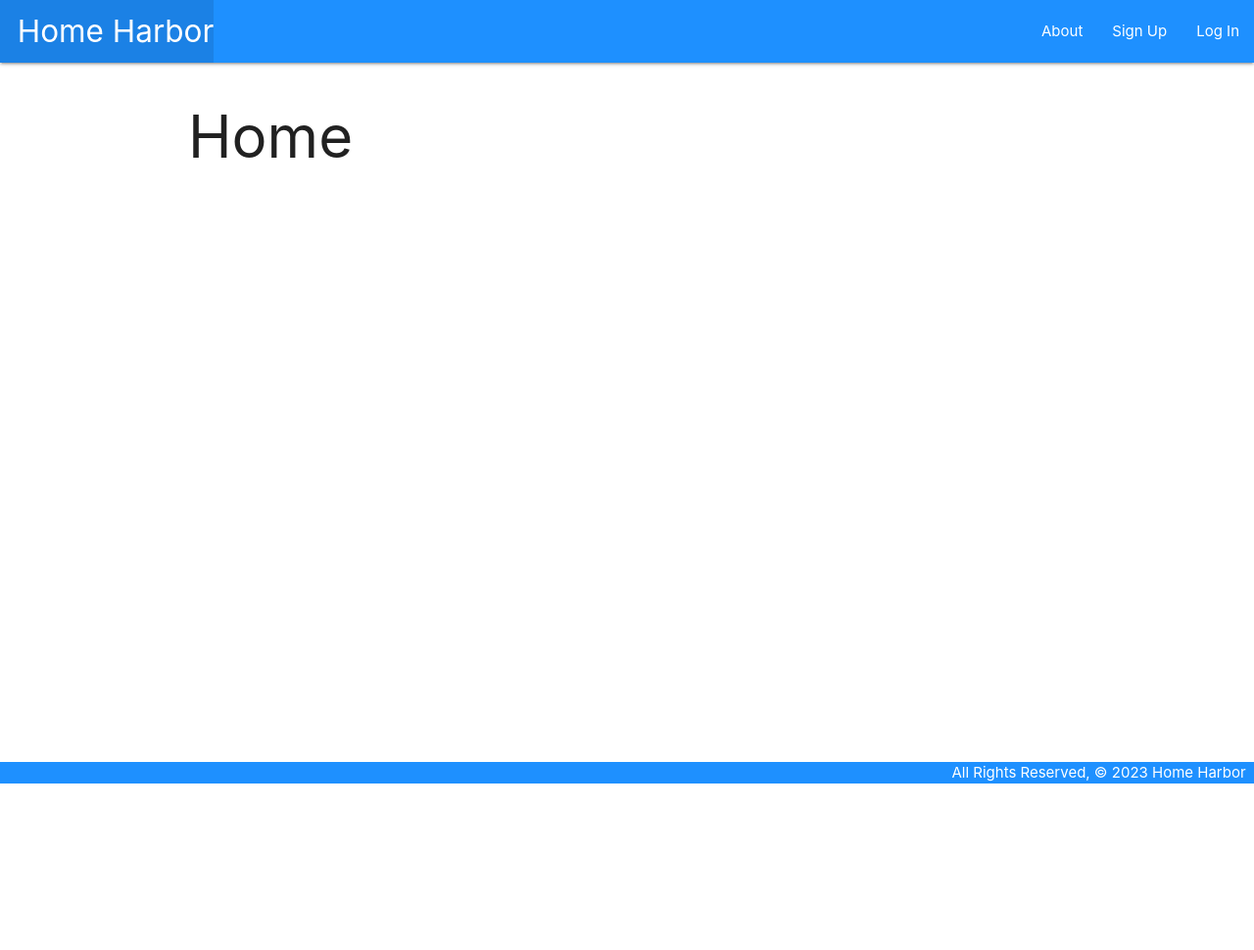
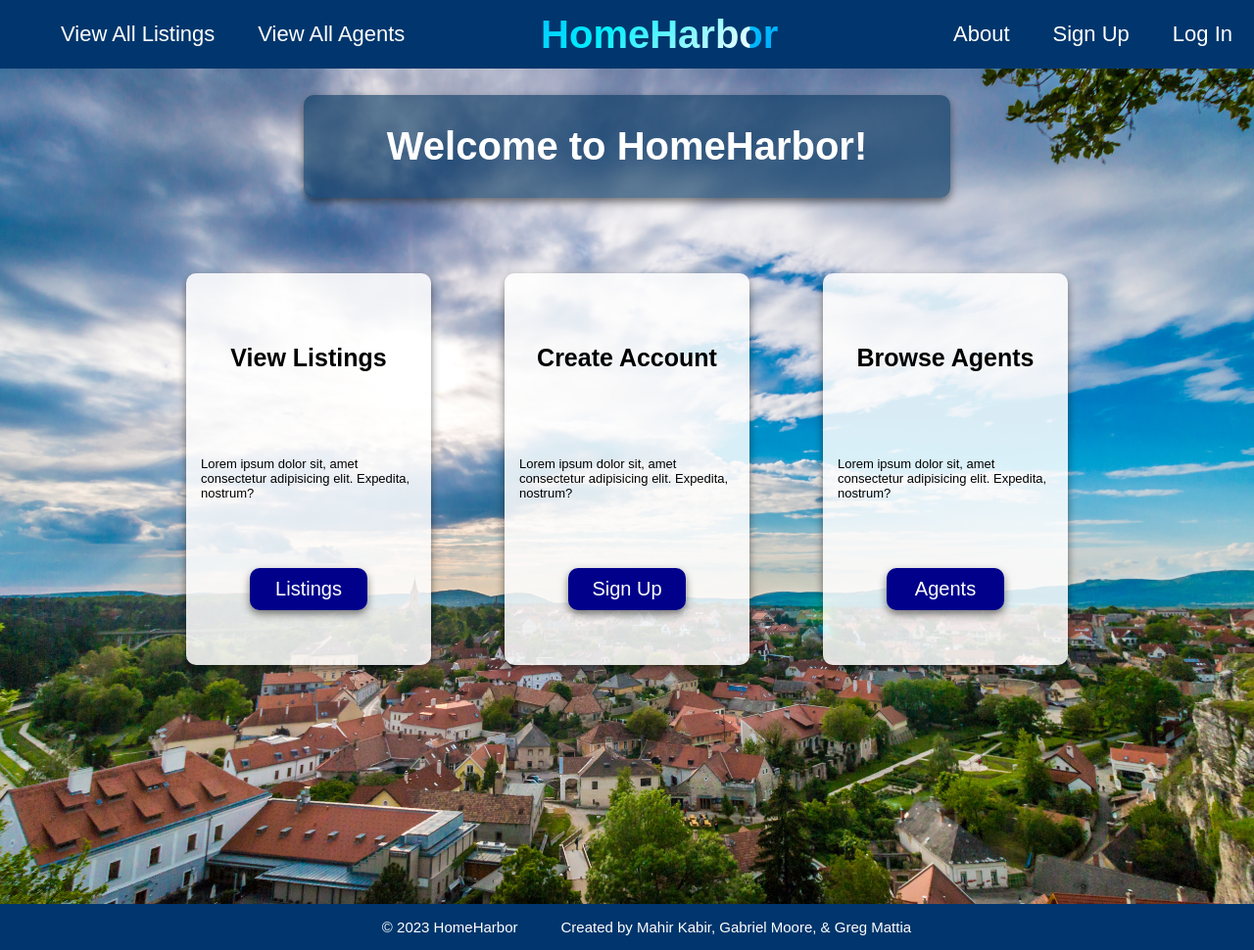
Before and after one commit to therealgman2016/HomeHarbor, a Django app: page / in a window 1280 px wide. Shown: the whole page at 98% size. Before the commit the page ends 800 px from the top, so only its background shows below. Run offline with Django 4.2, Linux system fonts and the light colour scheme.

Commit message:
Added Style for homepage, nav bar, footer

```diff
--- a/main_app/static/css/styles.css
+++ b/main_app/static/css/styles.css
@@ -1,26 +1,184 @@
-body {
-  display: flex;
-  min-height: 100vh;
-  flex-direction: column;
+html {
+  font-size: 62.5%;
+  font-family: Arial, Helvetica, sans-serif;
 }
 
-main {
-  flex: 1 0 auto;
+body {
+  margin: 0;
+  display: flex;
+  flex-direction: column;
+  justify-content: flex-start;
+  align-items: center;
+  min-height: 100vh;
+  position: relative;
 }
 
-footer.page-footer {
-  padding-top: 0;
-  text-align: right;
+/* Nav Bar */
+
+.nav-div {
+  display: flex;
+  flex-direction: row;
+  justify-content: space-between;
+  align-items: center;
+  font-size: 2.2rem;
+  width: 100%;
+  background-color: rgb(0, 54, 109);
 }
 
-.nav-wrapper {
+.nav-list {
+  display: flex;
+  list-style-type: none;
+}
+
+.nav-list>li {
+  padding-right: 2.2rem;
+  padding-left: 2.2rem;
+}
+
+.nav-list>li>a {
+  color: white;
+  text-decoration: none;
+  font-weight: 500;
+}
+
+.nav-list>li>a:hover {
+  color: dodgerblue;
+}
+
+.hh-div {
+  display: flex;
+  justify-content: center;
+  align-items: center;
+}
+
+.hh-title {
+  text-decoration: none;
+  text-align: center;
+  background-image: linear-gradient(-225deg,
+      rgb(0, 195, 255) 0%,
+      rgb(0, 140, 255) 29%,
+      rgb(0, 238, 255) 67%,
+      #ffffff 100%);
+  background-size: 300% auto;
+  /* Increase the background size */
+  background-clip: border-box;
+  background-size: 200% auto;
+  color: #fff;
+  background-clip: text;
+  -webkit-background-clip: text;
+  -webkit-text-fill-color: transparent;
+  animation: textclip 30s linear infinite;
+  font-size: 4rem;
+  font-weight: 900;
+}
+
+.hh-title:hover {
+  background-image: linear-gradient(-225deg,
+      rgb(255, 0, 0) 0%,
+      rgb(255, 140, 0) 29%,
+      rgb(225, 255, 0) 67%,
+      #ffffff 100%);
+}
+
+@keyframes textclip {
+  0% {
+    background-position: 200% center;
+  }
+
+  100% {
+    background-position: -200% center;
+    /* Make the background move in both directions */
+  }
+}
+
+/* Footer */
+footer {
+  position: absolute;
+  bottom: 0;
+  display: flex;
+  align-items: center;
+  justify-content: center;
+  width: 100%;
+  background-color: rgb(0, 54, 109);
+  font-size: 1.5rem;
+  color: white;
+}
+
+/* Homepage */
+
+main {
+  display: flex;
+  justify-content: center;
+  align-items: center;
+  flex-direction: column;
+  width: 100%;
+}
+
+.homepage-container {
+  display: flex;
+  justify-content: flex-start;
+  align-items: center;
+  flex-direction: column;
+  width: 100%;
+  height: 90rem;
+  background-image: url('../images/house2.jpg');
+  background-position: center center;
+  background-size: cover;
+}
+
+.page-title {
+  color: white;
+  font-size: 4rem;
+  padding: 3rem;
+  background-color: rgba(0, 50, 93, 0.6);
+  border-radius: 1rem;
+  box-shadow: 0 4px 8px rgba(0, 0, 0, 0.5);
+  width: 60rem;
+  text-align: center;
+}
+
+.homepage-panels {
+  display: flex;
+  flex-direction: row;
+  flex-wrap: nowrap;
+  justify-content: space-between;
+  width: 90rem;
+  margin-top: 5rem;
+}
+
+.panel {
+  display: flex;
+  flex-direction: column;
+  justify-content: space-evenly;
+  align-items: center;
+  background-color: rgba(255, 255, 255, 0.85);
+  width: 25rem;
+  height: 40rem;
+  border-radius: 1rem;
+  box-shadow: 0 4px 8px rgba(0, 0, 0, 0.5);
+}
+
+.panel>h1 {
+  font-size: 2.5rem;
+}
+
+.panel>p {
+  font-size: 1.3rem;
+  width: 22rem;
+}
+
+.panel>a {
+  padding: 1rem;
+  background-color: darkblue;
+  border-radius: 1rem;
+  box-shadow: 0 4px 8px rgba(0, 0, 0, 0.5);
+  color: white;
+  text-decoration: none;
+  font-size: 2rem;
+  width: 10rem;
+  text-align: center;
+}
+
+.panel>a:hover {
   background-color: dodgerblue;
 }
-
-.page-footer {
-  background-color: dodgerblue;
-}
-
-h1 {
-  font-size: 4rem;
-}
--- a/main_app/templates/base.html
+++ b/main_app/templates/base.html
@@ -1,5 +1,4 @@
 {% load static %}
-
 <!DOCTYPE html>
 <html lang="en">
 <head>
@@ -7,23 +6,29 @@
   <meta name="viewport" content="width=device-width, initial-scale=1.0">
   <meta http-equiv="X-UA-Compatible" content="ie=edge">
   <title>Home Harbor</title>
-  <link rel="stylesheet" href="https://cdnjs.cloudflare.com/ajax/libs/materialize/1.0.0/css/materialize.min.css">
   <link rel="stylesheet" type="text/css" href="{% static 'css/styles.css' %}">
 </head>
 <body>
-  <header class="navbar-fixed">
-    <nav>
-      <div class="nav-wrapper">
-        <ul>
-          <li><a href="{% url 'home' %}" class="left brand-logo">&nbsp;&nbsp;Home Harbor</a></li>
+  <div class="nav-div">
+    <div class="right-nav">
+      <ul class="nav-list">
+        <li><a href="{% url 'index' %}">View All Listings</a></li>
+        <li><a href="{% url 'agents_index' %}">View All Agents</a></li>
+        {% if user.is_authenticated %}
+        <li><a href="{% url 'agents_create' %}">Add a Agent</a></li>
+        <li><a href="{% url 'listings_create' %}">Add a Listing</a></li>
       </ul>
-        <ul class="right">
+      {% endif %}
+    </div>
+    <div class="hh-div">
+      <a class='hh-title' href="{% url 'home' %}">HomeHarbor</a>
+    </div>
+    <div class="left-nav">
+      <ul class="nav-list">
         <li><a href="{% url 'about' %}">About</a></li>
         {% if user.is_authenticated %}
         <li><a href="{% url 'index' %}">View All My Listings</a></li>
-          <li><a href="{% url 'listings_create' %}">Add a Listing</a></li>
-          <li><a href="{% url 'agents_index' %}">View All Agents</a></li>
-          <li><a href="{% url 'agents_create' %}">Add a Agent</a></li>
+        <li><a href="{% url 'agents_index' %}">View All My Agents</a></li>
         <li><a href="{% url 'logout' %}">Log Out</a></li>
         {% else %}
         <li><a href="{% url 'signup' %}">Sign Up</a></li>
@@ -31,14 +36,16 @@
         {% endif %}
       </ul>
     </div>
-    </nav>
-  </header>
-  <main class="container">
+  </div>
+  <main>
     {% block content %}
     {% endblock %}
   </main>
-  <footer class="page-footer">
-    <div class="right">All Rights Reserved, &copy; 2023 Home Harbor &nbsp;</div>
+  <footer>
+    <ul class="nav-list">
+      <li>&copy; 2023 HomeHarbor</li>
+      <li>Created by Mahir Kabir, Gabriel Moore, & Greg Mattia</li>
+    </ul>
   </footer>
 </body>
 </html>
--- a/main_app/templates/home.html
+++ b/main_app/templates/home.html
@@ -1,14 +1,27 @@
 {% extends 'base.html' %}
 {% block content %}
-<!DOCTYPE html>
-<html lang="en">
-<head>
-    <meta charset="UTF-8">
-    <meta name="viewport" content="width=device-width, initial-scale=1.0">
-    <title>Home Harbor</title>
-</head>
-<body>
-    <h1>Home</h1>
-</body>
-</html>
+
+
+<div class="homepage-container">
+<h1 class="page-title">Welcome to HomeHarbor!</h1>
+<div class="homepage-panels">
+    <div class="panel">
+    <h1>View Listings</h1>
+    <p>Lorem ipsum dolor sit, amet consectetur adipisicing elit. Expedita, nostrum?</p>
+    <a href="{% url 'index' %}">Listings</a>
+    </div>
+    <div class="panel">
+        <h1>Create Account</h1>
+        <p>Lorem ipsum dolor sit, amet consectetur adipisicing elit. Expedita, nostrum?</p>
+        <a href="{% url 'signup' %}">Sign Up</a>
+
+    </div>
+    <div class="panel">
+        <h1>Browse Agents</h1>
+        <p>Lorem ipsum dolor sit, amet consectetur adipisicing elit. Expedita, nostrum?</p>
+        <a href="{% url 'agents_index' %}">Agents</a>
+    </div>
+</div>
+</div>
+
 {% endblock %}
```
Also changed, not shown: main_app/static/images/house1.jpg (added), main_app/static/images/house2.jpg (added). Lines whose indentation alone changed are shown as unchanged.
